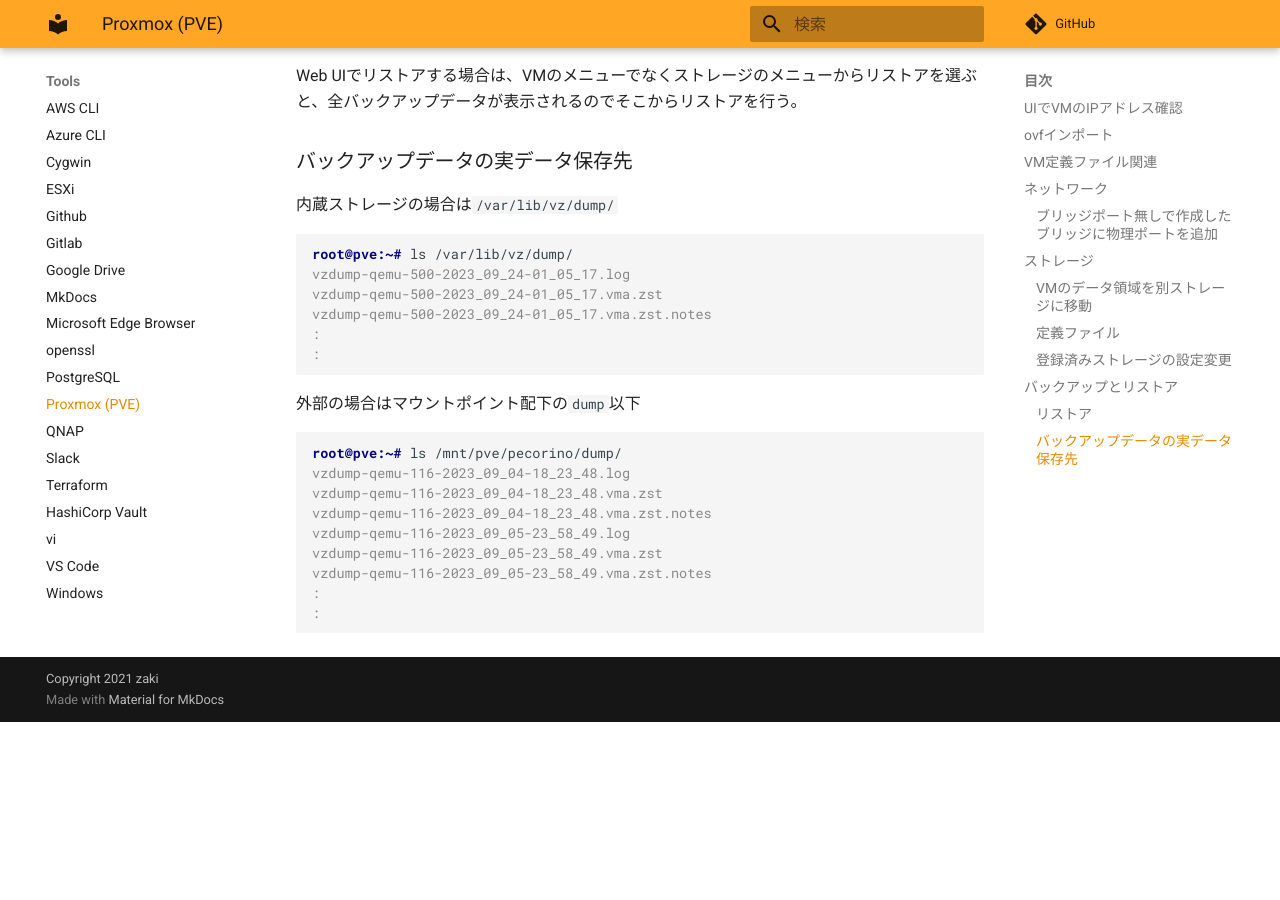
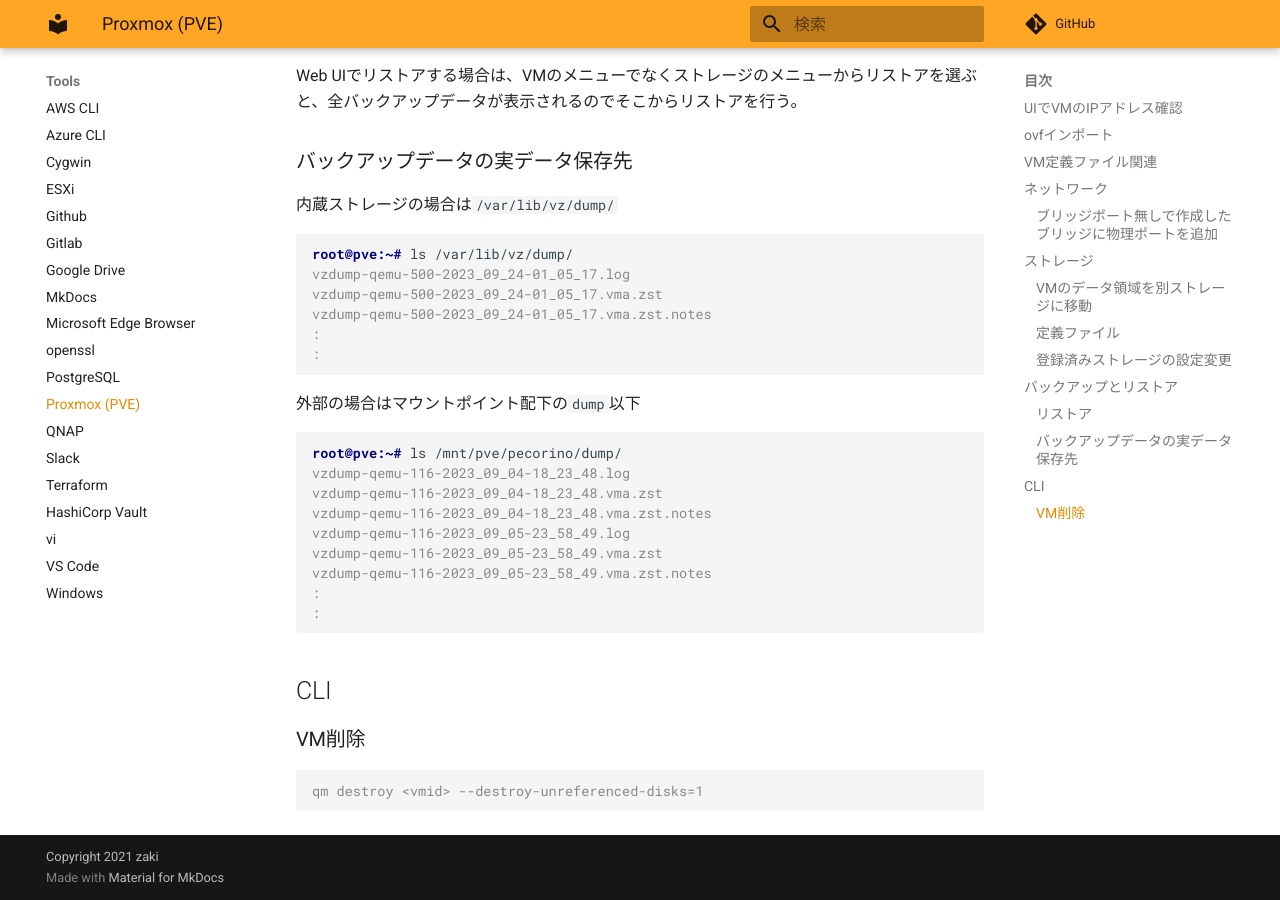
Before and after one commit to zaki-lknr/docs, an MkDocs documentation site: the page built from docs/Tools/proxmox.md, in a window 1280 px wide and 900 px high, scrolled down 3475 px. Built offline with MkDocs 1.6.1 and Material for MkDocs 9.7.7, drawn with Linux system fonts in a browser that asks for light colours; comment, search, counter and statistics services are not loaded; before the commit the page ends 4197 px from its top, so only the background shows below that.

Commit message:
add: tools/proxmox: cliでVM削除

````diff
--- a/docs/Tools/proxmox.md
+++ b/docs/Tools/proxmox.md
@@ -185,3 +185,11 @@ vzdump-qemu-116-2023_09_05-23_58_49.vma.zst.notes
 :
 :
 ```
+
+## CLI
+
+### VM削除
+
+```console
+qm destroy <vmid> --destroy-unreferenced-disks=1
+```
````
